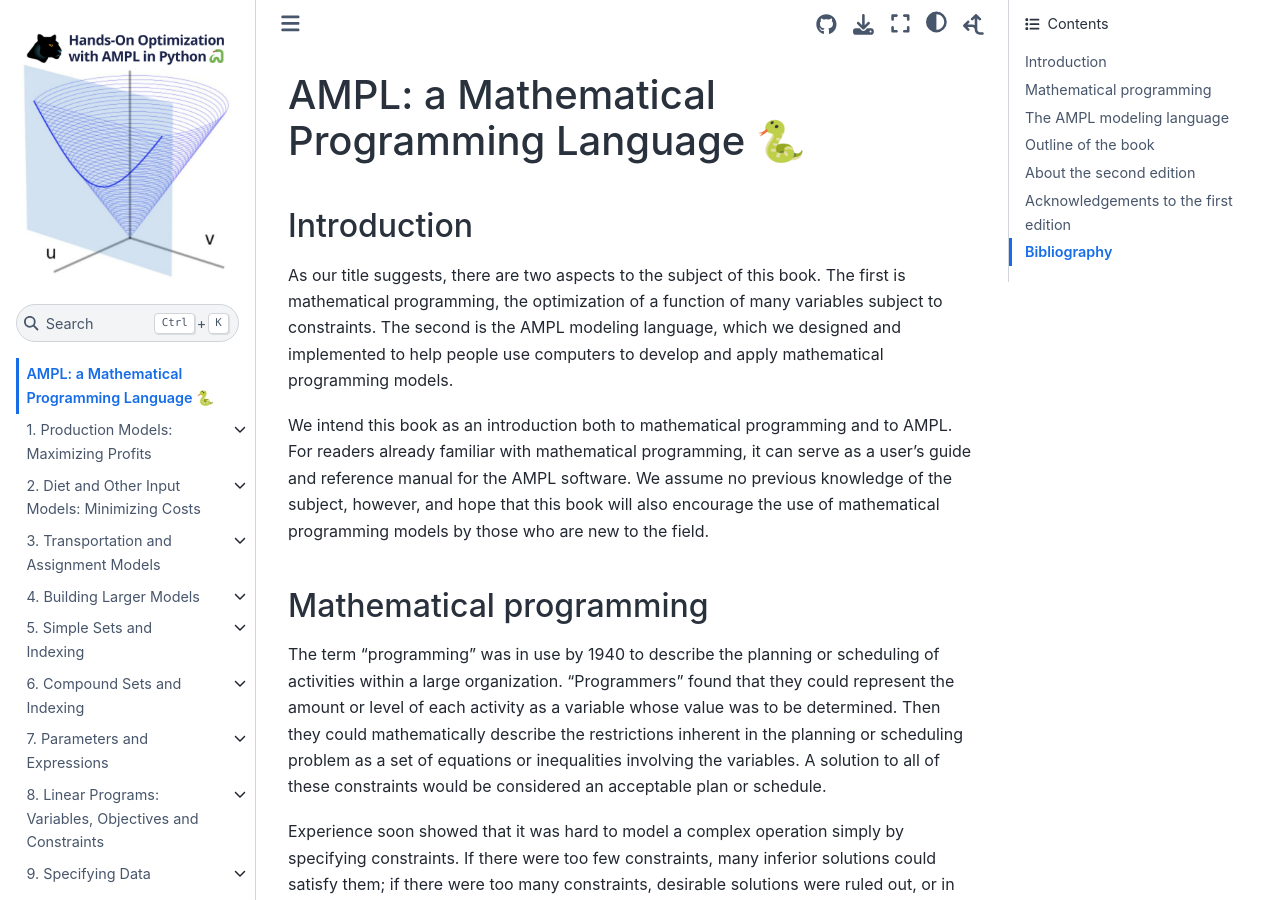
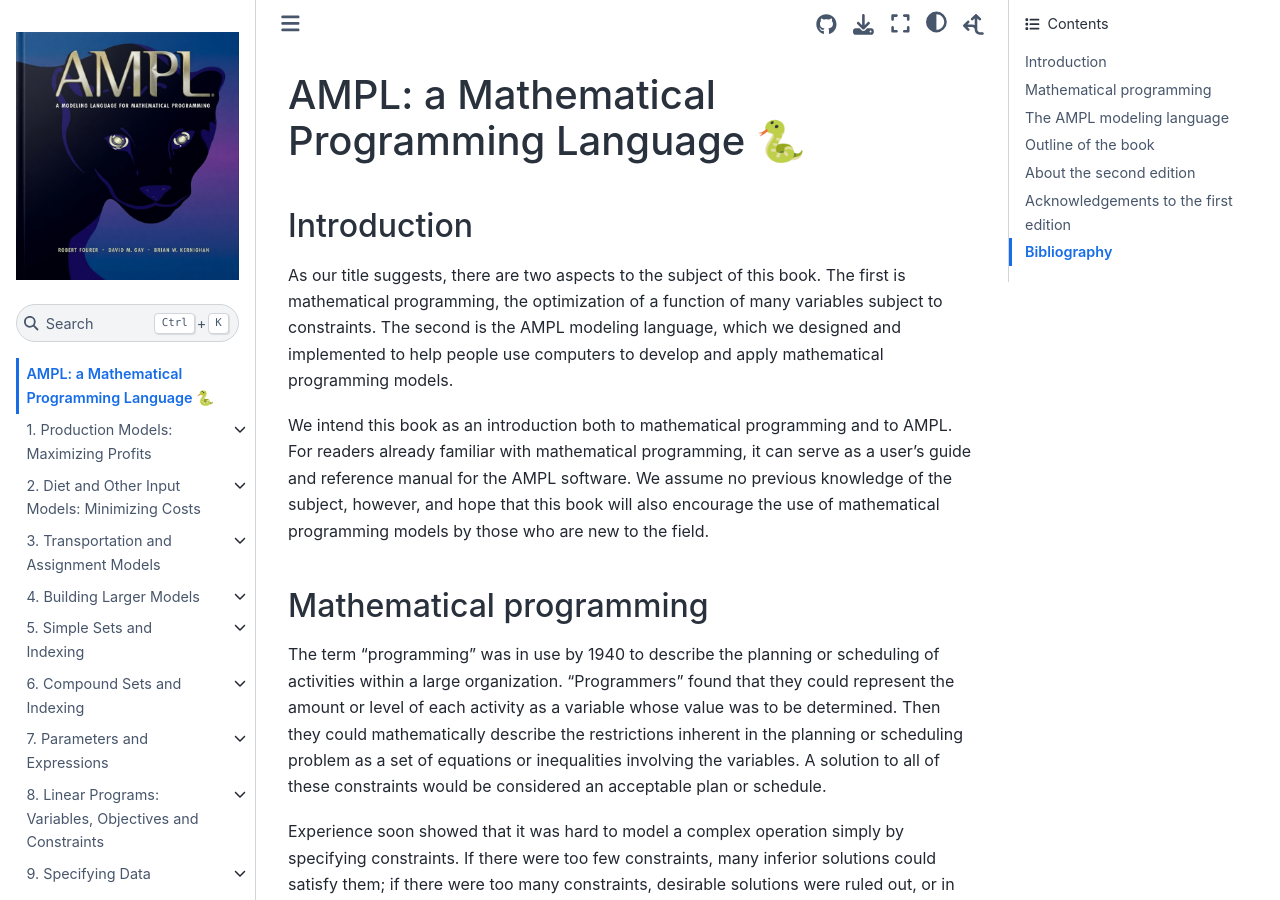
Before and after one commit to marcos-dv/amplbook, a Jupyter Book: the page built from index.md, in a window 1280 px wide and 900 px high. Built offline with Jupyter Book 1.0.4 settings and Sphinx 7.4.7 and the Sphinx Book theme 1.1.4, drawn with Linux system fonts in a browser that asks for light colours; pages that are not in the unit, such as notebooks, are missing from menus.

Commit message:
Update book logo

```diff
--- a/_config.yml
+++ b/_config.yml
@@ -11,7 +11,7 @@
 
 author: The AMPL Team
 copyright: "2025"
-logo: media/logo-03.png
+logo: media/ampl_book_logo.png
 exclude_patterns: [.DS_Store, "**.ipynb_checkpoints", "**.pytest_cache", "tools"]
 
 # Launch on Google Colab button
--- a/conf.py
+++ b/conf.py
@@ -36,7 +36,7 @@
 googleanalytics_id = "G-TB617QHPDG"
 html_baseurl = "https://ampl.com/ampl-book/"
 html_favicon = "https://raw.githubusercontent.com/ampl/ampl.github.io/master/themes/static/ampl-favicon.png"
-html_logo = "media/logo-03.png"
+html_logo = "media/ampl_book_logo.png"
 html_sourcelink_suffix = ""
 html_theme = "sphinx_book_theme"
 html_theme_options = {
```
Also changed, not shown: media/ampl_book_logo.png (added).
